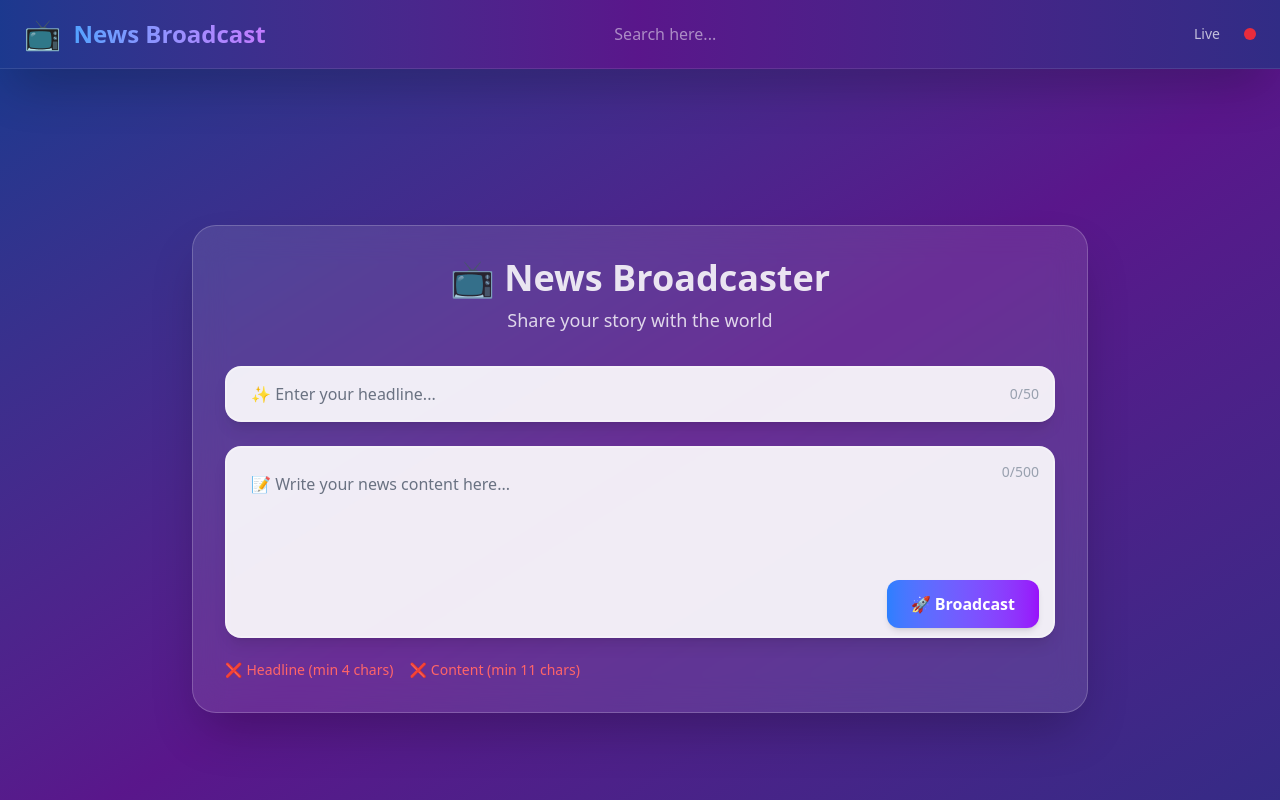
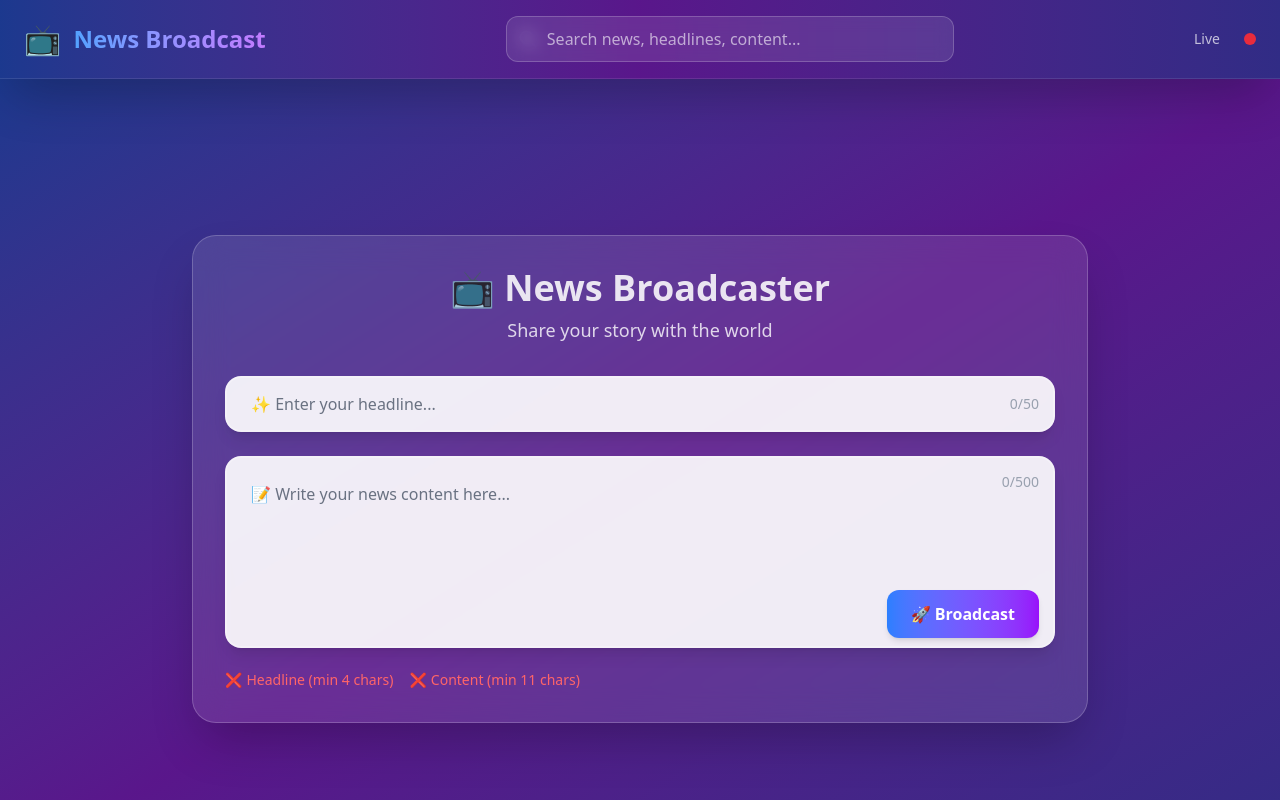
Before and after one commit to yashpd6634/broadcast, a React (Vite) app: page / in a window 1280 px wide. Shown: the top 800 px of the page. Built offline with nearby package versions, Linux system fonts and the light colour scheme.

Commit message:
add search functionality

```diff
--- a/src/App.tsx
+++ b/src/App.tsx
@@ -1,16 +1,18 @@
+import { useState } from "react";
 import "./App.css";
 import Broadcaster from "./components/Broadcaster/Broadcaster";
 import Navbar from "./components/Navbar/Navbar";
 import NewsLayout from "./components/NewsLayout/NewsLayout";
 
 function App() {
+  const [searchTerm, setSearchTerm] = useState("");
 
   return (
     <div className="min-h-screen">
-      <Navbar />
+      <Navbar searchTerm={searchTerm} setSearchTerm={setSearchTerm} />
       <main>
-        <Broadcaster />
-        <NewsLayout />
+        {searchTerm.length === 0 ? <Broadcaster /> : null}
+        <NewsLayout searchTerm={searchTerm} />
       </main>
     </div>
   );
--- a/src/components/Navbar/Navbar.tsx
+++ b/src/components/Navbar/Navbar.tsx
@@ -1,10 +1,9 @@
-import { useState } from "react";
+type Props = {
+  searchTerm: string;
+  setSearchTerm: any;
+};
 
-type Props = {};
-
-const Navbar = (props: Props) => {
-  const [searchTerm, setSearchTerm] = useState("");
-
+const Navbar = ({ searchTerm, setSearchTerm }: Props) => {
   return (
     <nav className="bg-gradient-to-r from-blue-900 via-purple-900 to-indigo-900 text-white shadow-2xl sticky top-0 z-50 backdrop-blur-lg border-b border-white/10">
       <div className="max-w-7xl mx-auto px-6 py-4">
@@ -15,12 +14,51 @@ const Navbar = (props: Props) => {
               News Broadcast
             </h1>
           </div>
-          <div>
-            <input
-              placeholder="Search here..."
-              value={searchTerm}
-              onChange={(e) => setSearchTerm(e.target.value)}
-            />
+          <div className="flex-1 max-w-md mx-8">
+            <div className="relative">
+              <div className="absolute inset-y-0 left-0 pl-3 flex items-center pointer-events-none">
+                <svg
+                  className="h-5 w-5 text-white/50"
+                  fill="none"
+                  stroke="currentColor"
+                  viewBox="0 0 24 24"
+                >
+                  <path
+                    strokeLinecap="round"
+                    strokeLinejoin="round"
+                    strokeWidth={2}
+                    d="M21 21l-6-6m2-5a7 7 0 11-14 0 7 7 0 0114 0z"
+                  />
+                </svg>
+              </div>
+              <input
+                type="text"
+                placeholder="Search news, headlines, content..."
+                value={searchTerm}
+                onChange={(e) => setSearchTerm(e.target.value)}
+                className="w-full pl-10 pr-4 py-2.5 bg-white/10 backdrop-blur-sm border border-white/20 rounded-xl text-white placeholder-white/60 focus:outline-none focus:ring-2 focus:ring-blue-400 focus:border-transparent transition-all duration-300 hover:bg-white/15"
+              />
+              {searchTerm && (
+                <button
+                  onClick={() => setSearchTerm("")}
+                  className="absolute inset-y-0 right-0 pr-3 flex items-center hover:text-white/80 transition-colors duration-200"
+                >
+                  <svg
+                    className="h-5 w-5 text-white/50 hover:text-white/80"
+                    fill="none"
+                    stroke="currentColor"
+                    viewBox="0 0 24 24"
+                  >
+                    <path
+                      strokeLinecap="round"
+                      strokeLinejoin="round"
+                      strokeWidth={2}
+                      d="M6 18L18 6M6 6l12 12"
+                    />
+                  </svg>
+                </button>
+              )}
+            </div>
           </div>
           <div className="flex items-center space-x-6">
             <span className="text-sm text-white/70">Live</span>
--- a/src/components/NewsLayout/NewsLayout.tsx
+++ b/src/components/NewsLayout/NewsLayout.tsx
@@ -2,8 +2,18 @@ import { useSelector } from "react-redux";
 import NewsCard from "./NewsCard";
 import type { RootState } from "../../store/store";
 
-const NewsLayout = () => {
-  const news = useSelector((state: RootState) => state.newsReducer.value);
+type Props = {
+  searchTerm: string;
+};
+
+const NewsLayout = ({ searchTerm }: Props) => {
+  const news = useSelector(
+    (state: RootState) => state.newsReducer.value
+  ).filter(
+    (item) =>
+      item.headline.toLowerCase().includes(searchTerm.toLowerCase()) ||
+      item.newsContent.toLowerCase().includes(searchTerm.toLowerCase())
+  );
 
   return (
     <div className="min-h-screen bg-gradient-to-br from-gray-50 to-blue-50 py-12 px-4">
```
